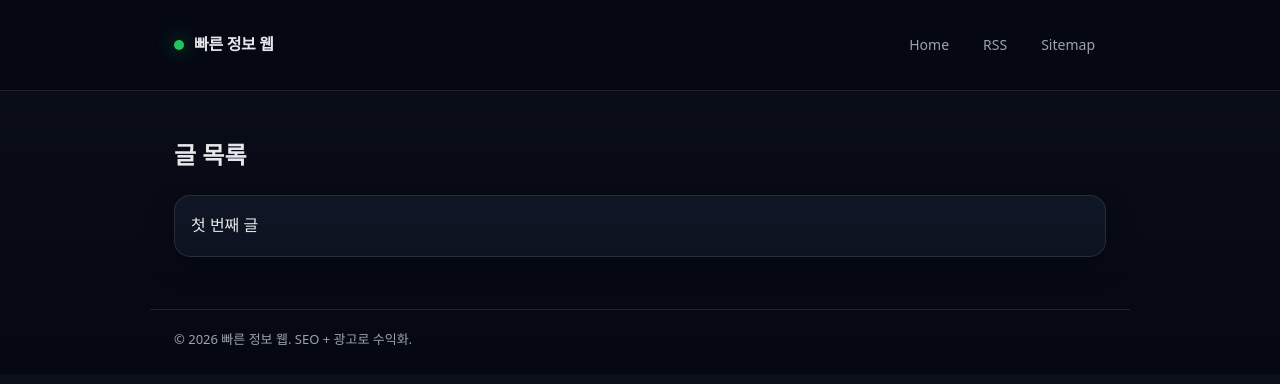
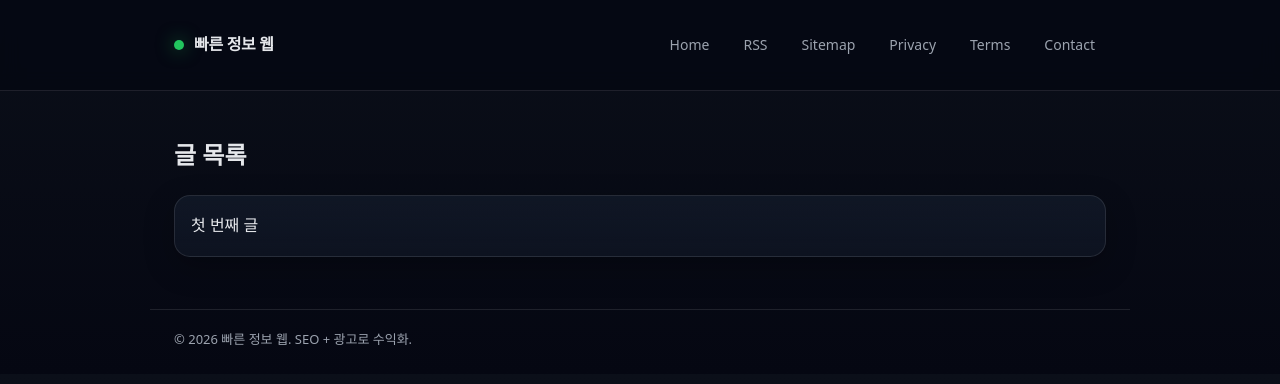
Before and after one commit to infiniste/seo-info-web, a Next.js app: page / in a window 1280 px wide. Shown: the top 384 px of the page. Built offline with nearby package versions, Linux system fonts and the light colour scheme.

Commit message:
Update layout.tsx

```diff
--- a/app/layout.tsx
+++ b/app/layout.tsx
@@ -24,10 +24,15 @@
                 <span className="brandDot" />
                 {SITE_NAME}
               </a>
+
+              {/* ✅ 여기 */}
               <div className="navLinks">
                 <a href="/">Home</a>
                 <a href="/rss.xml">RSS</a>
                 <a href="/sitemap.xml">Sitemap</a>
+                <a href="/privacy">Privacy</a>
+                <a href="/terms">Terms</a>
+                <a href="/contact">Contact</a>
               </div>
             </div>
           </div>
```
